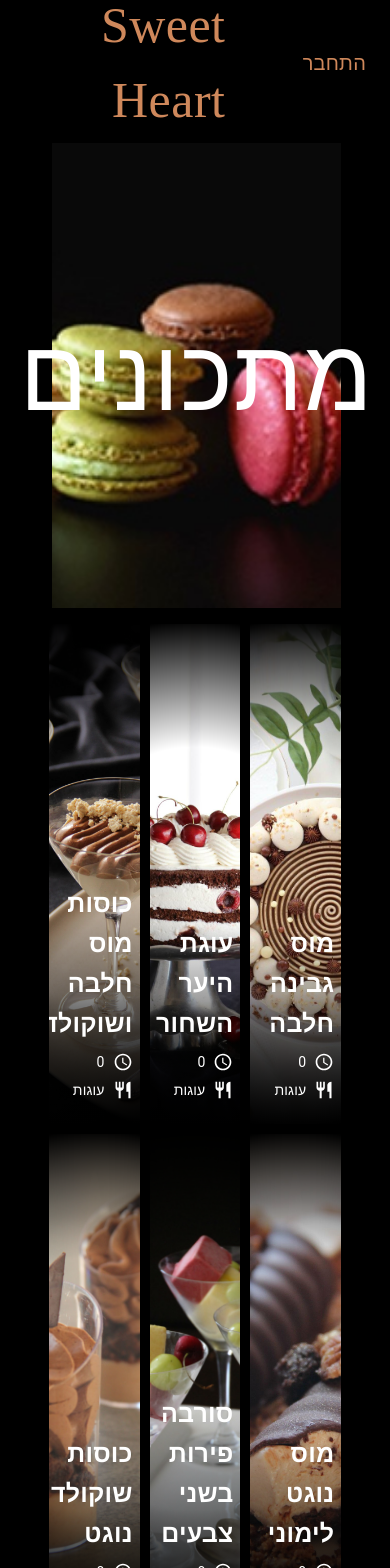
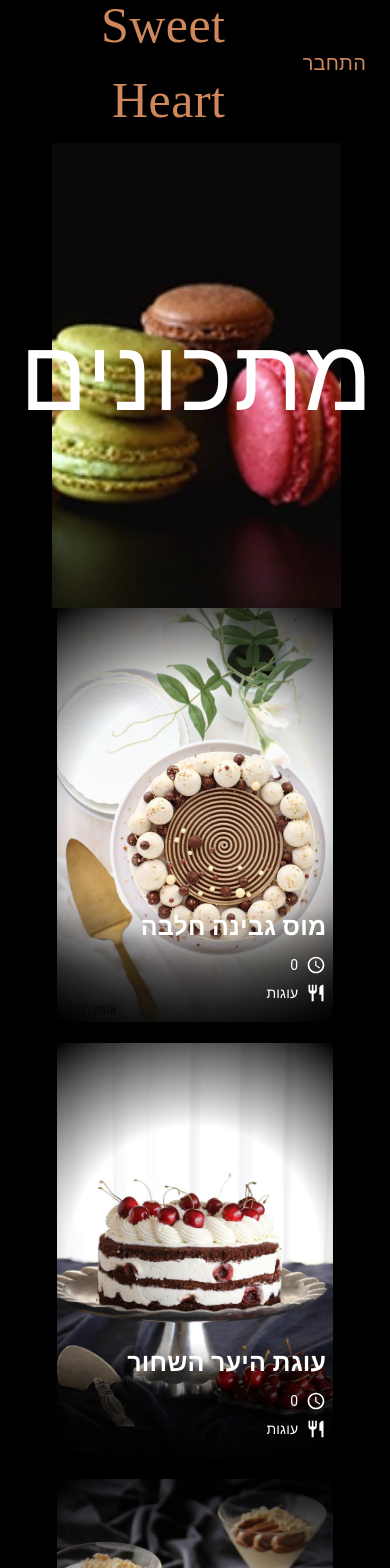
Before and after one commit to chani42665/react-recipe-app, a React (Create React App) app: page /RecipeList in a window 390 px wide. Shown: the top 1568 px of the page. Built offline with nearby package versions, Linux system fonts and the light colour scheme; a web font is replaced by a local one.

Commit message:
responsivi

```diff
--- a/public/index.html
+++ b/public/index.html
@@ -30,7 +30,10 @@
     <link rel="preconnect" href="https://fonts.googleapis.com">
 <link rel="preconnect" href="https://fonts.gstatic.com" crossorigin>
 <link href="https://fonts.googleapis.com/css2?family=Assistant:wght@200..800&family=Smooch+Sans:wght@100..900&display=swap" rel="stylesheet">
-    <title>React App</title>
+    <title> Sweet Heart
+
+
+    </title>
   </head>
   <body>
     <noscript>You need to enable JavaScript to run this app.</noscript>
--- a/src/Components/RecipeList.jsx
+++ b/src/Components/RecipeList.jsx
@@ -8,6 +8,7 @@ import Typography from '@mui/material/Typography';
 import Box from '@mui/material/Box';
 import { Link } from 'react-router-dom';
 import { useEffect } from 'react';
+import Grid from '@mui/material/Grid';
 
 const RecipeList = () => {
     const recipes = useSelector((state) => state.recipeSlice.Recipes);
@@ -15,7 +16,8 @@ const RecipeList = () => {
         console.log(recipes);
     }, [recipes]);
 
-    return (<>
+    return (
+        <>
             <Box sx={{ position: 'relative', width: '74.2vw', height: '55vh', marginRight: '12.5%', marginTop: '2vh', textAlign: 'center' }}>
                 <img
                     src="/Images/macaron.jpg"
@@ -35,14 +37,11 @@ const RecipeList = () => {
                 </Typography>
             </Box>
 
-
-
-
             <Box sx={{ display: 'flex', justifyContent: 'center' }}>
-
-            <ImageList sx={{ width: '75%', height: 'auto', overflow: 'hidden' }} gap={10} cols={3} rowHeight={500}>
+                <Grid container spacing={2} sx={{ width: '75%', height: 'auto' }}>
                     {recipes.map((item) => (
-                    <ImageListItem key={item.id} sx={{ position: 'relative' }}>
+                        <Grid item xs={12} sm={6} md={4} key={item.id}>
+                            <ImageListItem sx={{ position: 'relative' }}>
                                 <Link to={`/RecipeList/${item.id}`} style={{
                                     display: 'block',
                                     width: '100%',
@@ -99,10 +98,10 @@ const RecipeList = () => {
                                         actionPosition="left"
                                     />
                                 </Link>
-
                             </ImageListItem>
+                        </Grid>
                     ))}
-            </ImageList>
+                </Grid>
             </Box>
         </>
     );
```
Lines whose indentation alone changed are shown as unchanged.
